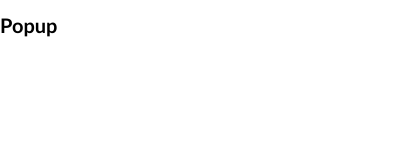
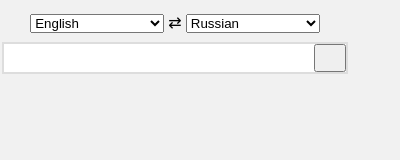
Before and after one commit to flytaly/multitran-extension, a browser extension: page src/files/popup.html in a window 400 px wide. Drawn offline with Linux system fonts and the light colour scheme; files that its build step writes are made by us from their sources; files whose address does not match are found by name.

Commit message:
Add toolbar popup

```diff
--- a/src/files/popup.html
+++ b/src/files/popup.html
@@ -3,12 +3,98 @@
 <html>
     <head>
         <meta charset="utf-8" />
-        <link rel="stylesheet" href="styles/popup/popup.css" />
+        <link rel="stylesheet" href="styles/toolbar-popup.css" />
         <script src="browser-polyfill.js"></script>
         <script src="js/popup/popup.js" defer></script>
     </head>
 
     <body>
-        <h1>Popup</h1>
+        <div class="lang-select">
+            <select id="l1">
+                <option value="10">Arabic</option>
+                <option value="68">Basque</option>
+                <option value="15">Bulgarian</option>
+                <option value="53">Catalan</option>
+                <option value="17">Chinese</option>
+                <option value="98">Chinese Taiwan</option>
+                <option value="97">Chinese simplified</option>
+                <option value="8">Croatian</option>
+                <option value="16">Czech</option>
+                <option value="22">Danish</option>
+                <option selected="" value="1">English</option>
+                <option value="26">Estonian</option>
+                <option value="36">Finnish</option>
+                <option value="4">French</option>
+                <option value="3">German</option>
+                <option value="38">Greek</option>
+                <option value="42">Hungarian</option>
+                <option value="49">Irish</option>
+                <option value="23">Italian</option>
+                <option value="28">Japanese</option>
+                <option value="39">Korean</option>
+                <option value="37">Latin</option>
+                <option value="27">Latvian</option>
+                <option value="12">Lithuanian</option>
+                <option value="78">Maltese</option>
+                <option value="30">Norwegian Bokmål</option>
+                <option value="14">Polish</option>
+                <option value="11">Portuguese</option>
+                <option value="13">Romanian</option>
+                <option value="2">Russian</option>
+                <option value="60">Slovak</option>
+                <option value="67">Slovenian</option>
+                <option value="5">Spanish</option>
+                <option value="29">Swedish</option>
+                <option value="32">Turkish</option>
+                <option value="33">Ukrainian</option>
+                <option value="24">Verklaren op eer</option>
+            </select>
+            <a href="#">⇄</a>
+            <select id="l2">
+                <option value="10">Arabic</option>
+                <option value="68">Basque</option>
+                <option value="15">Bulgarian</option>
+                <option value="53">Catalan</option>
+                <option value="17">Chinese</option>
+                <option value="98">Chinese Taiwan</option>
+                <option value="97">Chinese simplified</option>
+                <option value="8">Croatian</option>
+                <option value="16">Czech</option>
+                <option value="22">Danish</option>
+                <option value="1">English</option>
+                <option value="26">Estonian</option>
+                <option value="36">Finnish</option>
+                <option value="4">French</option>
+                <option value="3">German</option>
+                <option value="38">Greek</option>
+                <option value="42">Hungarian</option>
+                <option value="49">Irish</option>
+                <option value="23">Italian</option>
+                <option value="28">Japanese</option>
+                <option value="39">Korean</option>
+                <option value="37">Latin</option>
+                <option value="27">Latvian</option>
+                <option value="12">Lithuanian</option>
+                <option value="78">Maltese</option>
+                <option value="30">Norwegian Bokmål</option>
+                <option value="14">Polish</option>
+                <option value="11">Portuguese</option>
+                <option value="13">Romanian</option>
+                <option selected="" value="2">Russian</option>
+                <option value="60">Slovak</option>
+                <option value="67">Slovenian</option>
+                <option value="5">Spanish</option>
+                <option value="29">Swedish</option>
+                <option value="32">Turkish</option>
+                <option value="33">Ukrainian</option>
+                <option value="24">Verklaren op eer</option>
+            </select>
+        </div>
+
+        <form class="text-input" method="post">
+            <input name="words-input" type="text" autofocus />
+            <button class="icon" type="submit"><img src="images/Search.svg" /></button>
+        </form>
+        <div class="loading" hidden>Loading...</div>
     </body>
 </html>
--- a/src/js/popup/popup.js
+++ b/src/js/popup/popup.js
@@ -1 +1,31 @@
-console.log('popup');
+import { multitranData } from '../translate-engine/multitran.js';
+import { popupMarkup } from '../content/content-popup.js';
+
+async function renderTranslation(text) {
+    const prevTranslation = document.querySelector('#translate-popup');
+    const loadingElem = document.querySelector('.loading');
+    if (prevTranslation) document.body.removeChild(prevTranslation);
+    loadingElem.hidden = false;
+
+    const { data } = await multitranData(text, 2, 1, 2);
+    if (!data || !data.length) return;
+    const translationElem = popupMarkup(data);
+    loadingElem.hidden = true;
+    document.body.appendChild(translationElem);
+}
+
+function setListeners() {
+    const form = document.querySelector('.text-input');
+    const input = document.querySelector('.text-input input');
+    form.addEventListener('submit', (e) => {
+        e.preventDefault();
+        const value = input.value.trim();
+        if (value) {
+            renderTranslation(value);
+        }
+    });
+}
+
+document.addEventListener('DOMContentLoaded', setListeners, {
+    once: true,
+});
--- a/src/styles/content.css
+++ b/src/styles/content-popup.css
@@ -1,8 +1,13 @@
+#translate-popup * {
+    box-sizing: border-box;
+}
+
 #translate-popup {
     all: initial;
     position: absolute;
     border-radius: 6px;
-    padding: 1rem;
+    font-size: 15px;
+    padding: 1em;
     background-color: #f1f1f1;
     border: 1px solid #bababa;
     min-height: 40px;
@@ -12,7 +17,6 @@
     z-index: 9999;
     overflow: scroll;
     color: #060606;
-    font-size: 15px;
     overflow-wrap: break-word;
 }
 
--- a/src/styles/popup/popup.css
+++ /dev/null
@@ -1,19 +0,0 @@
-* {
-    box-sizing: border-box;
-}
-
-html {
-    font-size: 62.5%; /* ==10px if default font size is 16px */
-    font-family: 'PT Sans', 'Trebuchet MS', Arial, sans-serif;
-}
-
-body {
-    margin: 0;
-    width: 40rem;
-    min-width: 350px;
-    max-width: 800px;
-    height: 40rem;
-    min-height: 350px;
-    max-height: 600px;
-    overflow: hidden auto;
-}
--- /dev/null
+++ b/src/styles/toolbar-popup.css
@@ -0,0 +1,65 @@
+@import './content-popup.css';
+
+* {
+    box-sizing: border-box;
+}
+
+html {
+    /* font-size: 62.5%; ==10px if default font size is 16px */
+    font-family: 'PT Sans', 'Trebuchet MS', Arial, sans-serif;
+}
+
+body {
+    margin: 0;
+    background-color: #f1f1f1;
+    width: 350px;
+    padding: 2px;
+    min-height: 200px;
+    overflow: hidden auto;
+}
+
+.text-input {
+    display: flex;
+    width: 100%;
+    border: 2px solid #dddddd;
+    background-color: #ffffff;
+    margin-bottom: 1em;
+}
+
+.lang-select {
+    text-align: center;
+    margin: 0.6em 0;
+}
+
+button.icon {
+    display: flex;
+    align-items: center;
+    margin-left: 0.5em;
+}
+.icon img {
+    height: 16px;
+}
+
+input {
+    flex-grow: 1;
+    height: 28px;
+    margin: 0;
+    padding: 3px 0 3px 10px;
+    font-size: 18px;
+    box-shadow: none;
+    border: none;
+    background: none;
+}
+
+input:focus {
+    outline: none;
+}
+
+#translate-popup {
+    position: relative;
+    border: 0;
+}
+
+.loading {
+    text-align: center;
+}
```
Also changed, not shown: src/chrome/manifest.json, src/files/images/Search.svg (added), src/firefox/manifest.json.
